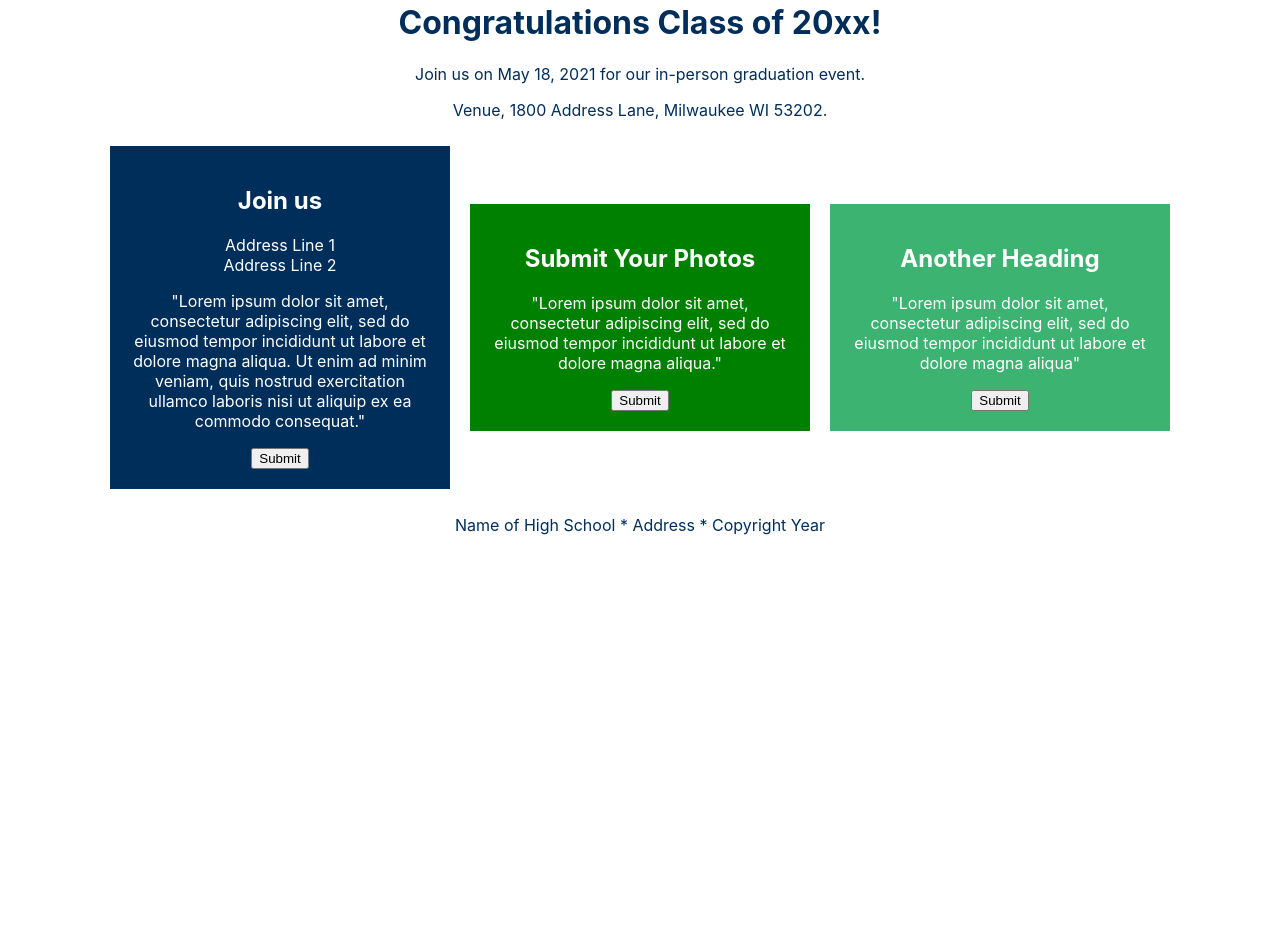
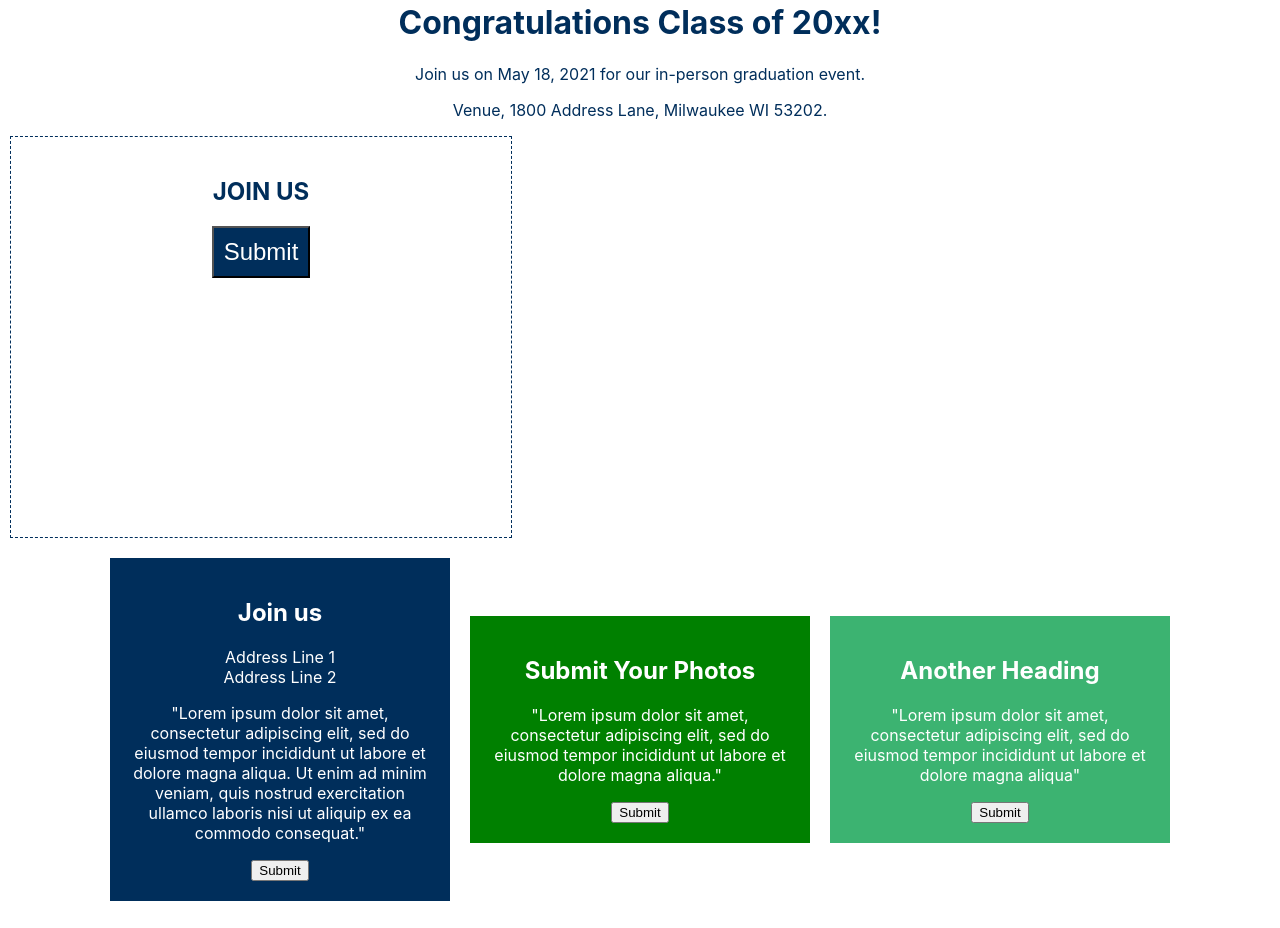
Before and after one commit to l-white/graduation-microsite, a React (Create React App) app: page / in a window 1280 px wide. Shown: the part 1020-1948 px from the top of the page. Before the commit the page ends 1571 px from the top, so only its background shows below. Built offline with nearby package versions, Linux system fonts and the light colour scheme.

Commit message:
modified css, homepage, and Card and Nav components

```diff
--- a/src/App.css
+++ b/src/App.css
@@ -2,7 +2,7 @@
   text-align: center;
   color: #002e5b;
 }
-
+/*
 .App-logo {
   height: 40vmin;
   pointer-events: none;
@@ -37,3 +37,4 @@
     transform: rotate(360deg);
   }
 }
+*/
--- a/src/components/Card.js
+++ b/src/components/Card.js
@@ -1,15 +1,39 @@
 import React from 'react';
-import { ProgressPlugin } from 'webpack';
+import styled from 'styled-components';
 
-const Card = () => {
+const DivStyle = styled.div`
+    width: 500px;
+    height: 400px;
+    border: 1px dashed #002e5b;
+    margin: 10px;
+`;
+
+const ButtonStyles = {
+    backgroundColor: "#002e5b",
+    color: "white",
+    padding: "10px",
+    fontSize: "1.5em",
+}
+
+const Card = (props) => {
     return(
-        <div>
+        <div><DivStyle>
             <img alt={props.alt} src={props.image} />
-            <h2>props.heading</h2>
-            <button>{props.buttonText}</button>
-        </div>
+            <h2>{props.heading}</h2>
+            <button style={ButtonStyles}>{props.buttonText}</button>
+        </DivStyle></div>
 
     );
 }
+/*
+const Card = (props) => {
+    return(
+        <div>
+            <h2>Hi to {props.to}</h2>
+            <p>We're glad you're here!</p>
+            <p>From {props.from}</p>
+        </div>
+    );
+}*/
 
 export default Card;
--- a/src/components/Nav.js
+++ b/src/components/Nav.js
@@ -7,13 +7,13 @@ const LogoStyle = {
     width: "175px"
 }
 
-const HeadingStyle = styled.p`
+/*const HeadingStyle = styled.p`
     font-size: 2em;
     background-color: tomato;
     margin: 10px auto 0;
     color: white;
     padding-bottom: 5px;
-    `;
+    `;*/
 
 const NavStyle = styled.nav`
   @media (max-width: 768px) {
--- a/src/pages/Home.js
+++ b/src/pages/Home.js
@@ -1,5 +1,6 @@
 import React from 'react';
 import styled from 'styled-components';
+import Card from '../components/Card';
 
 const homepageImage = {
     width: "100%",
@@ -42,6 +43,7 @@ const Home = () => {
             <p><img alt="graduates pose in yellow gowns" style={homepageImage} src="/images/graduates-homepage.jpg" /></p>
             <h1>Congratulations Class of 20xx!</h1>
             <p>Join us on May 18, 2021 for our in-person graduation event.</p><p>Venue, 1800 Address Lane, Milwaukee WI 53202.</p>
+            <Card heading="JOIN US" buttonText="Submit"/>
             <div><Container>
                 <div><HomePageBlock>
                     <h2>Join us</h2>
```
